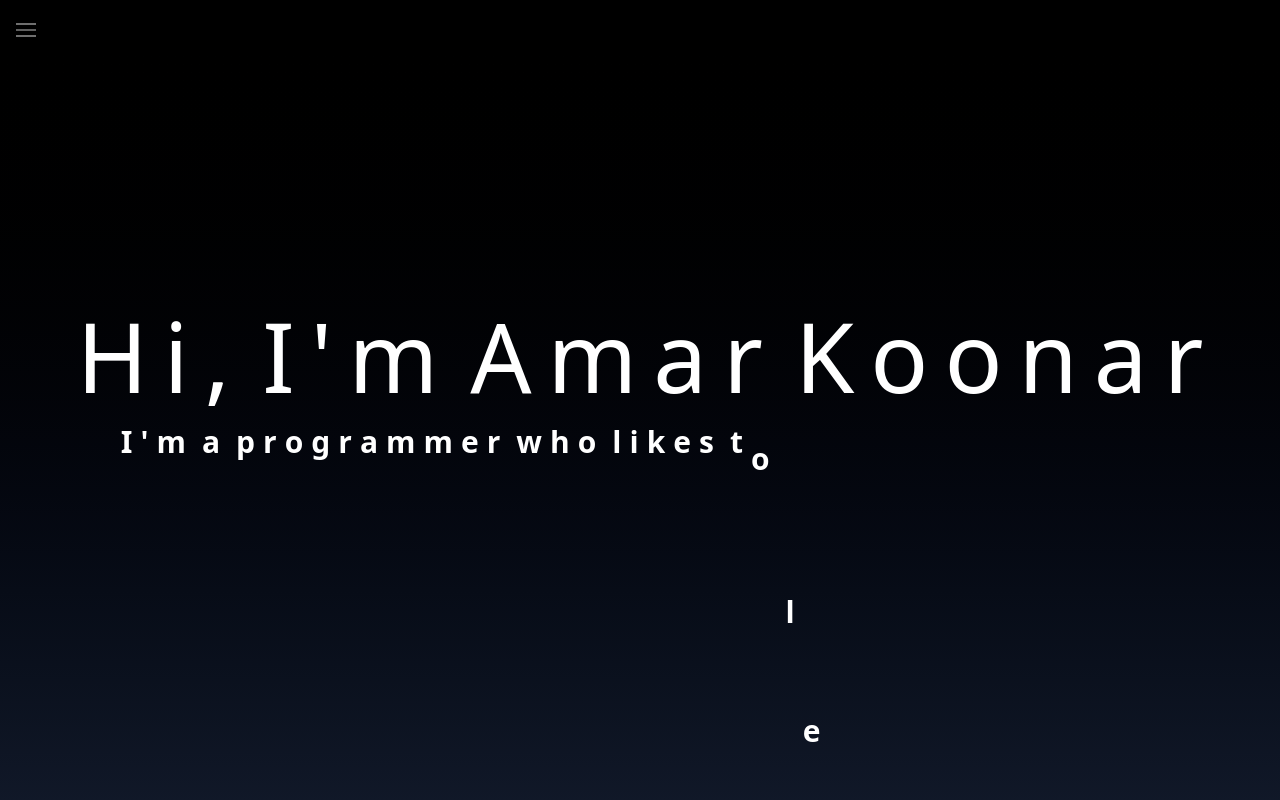
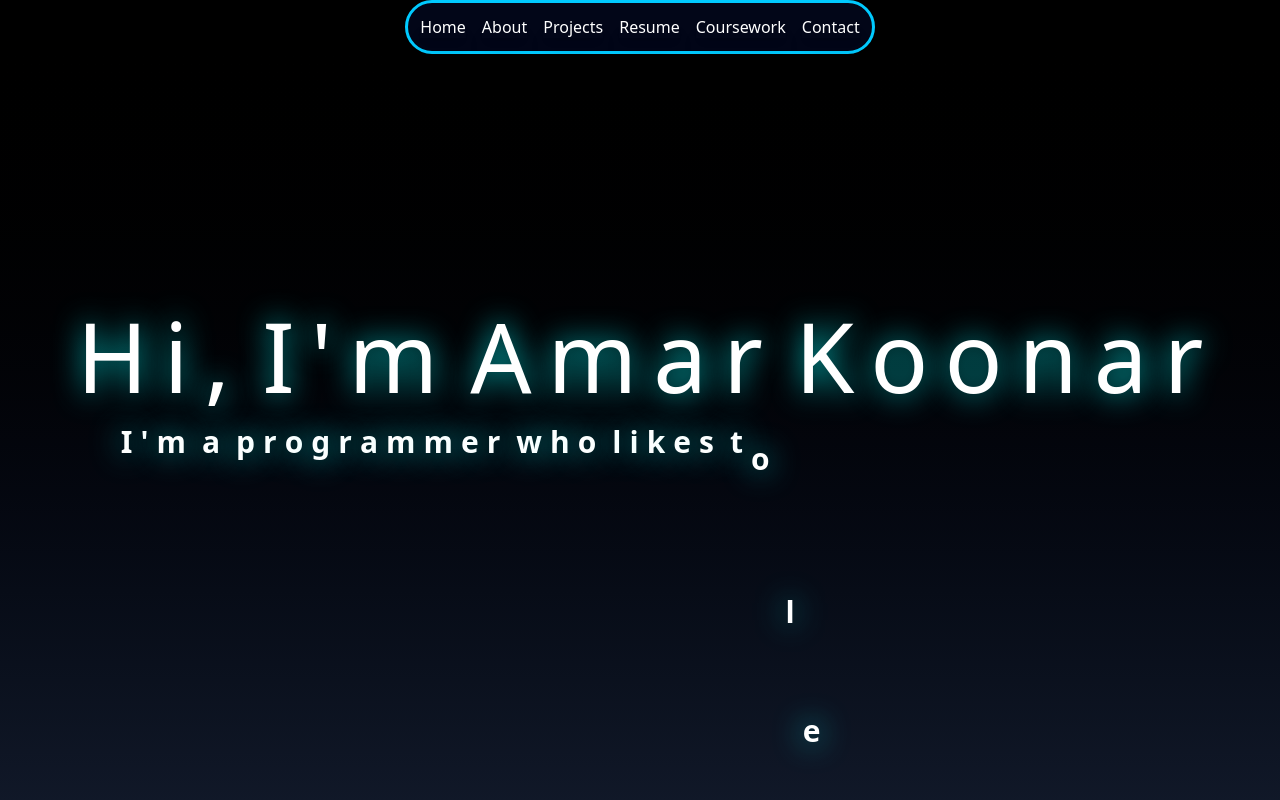
Before and after one commit to AmarKoonar/Amarkoonar.github.io, a Next.js app in the folder frontend/: page / in a window 1280 px wide. Shown: the top 800 px of the page. Built offline with nearby package versions, Linux system fonts and the light colour scheme.

Commit message:
navbar: changed the ui for navbar and made it look more modern

```diff
--- a/frontend/src/app/components/navbar.js
+++ b/frontend/src/app/components/navbar.js
@@ -8,10 +8,10 @@ export default function navbar() {
     }
   };
   return (
-    <div className="group fixed w-full -top-18 transition duration-300 hover:translate-y-15 z-50">
-            <nav className="p-3 sm:p-4 text-white flex flex-wrap justify-between items-center rounded-xl duration-500 shadow-xl/30 bg-slate-950 group-hover:shadow-[#00FFDE] border-[#00FFDE] lg:border-3 border-1">
-                <h1 className="text-xl sm:text-2xl font-bold">Amar Koonar</h1>
-                <div className="space-x-2 sm:space-x-4 text-sm sm:text-base">
+    <div className="group fixed w-full transition duration-300 z-50">
+      <div className="flex justify-center">
+            <nav className=" p-3 text-white flex flex-wrap justify-between items-center rounded-full duration-500 shadow-xl/30 bg-slate-950 group-hover:shadow-[#00FFDE] hover:border-[#00FFDE] border-[#00CAFF] lg:border-3 border-1">
+                <div className="space-x-2 p-0 sm:space-x-4 text-sm sm:text-base">
                 <a onClick={() => scrollToId("Title")} className="hover:cursor-pointer hover:underline shadow-xl">Home</a>
                 <a onClick={() => scrollToId("Aboutme")}  className="hover:cursor-pointer hover:underline shadow-xl ">About</a>
                 <a onClick={() => scrollToId("Projects")} className="hover:cursor-pointer hover:underline shadow-xl ">Projects</a>
@@ -20,9 +20,6 @@ export default function navbar() {
                 <a onClick={() => scrollToId("Contact")} className="hover:cursor-pointer hover:underline shadow-xl ">Contact</a>
                 </div>
         </nav>
-        <div className="h-16 w-full p-3 sm:p-4 text-white flex justify-between items-center">
-            <img src="/navbar1.png" alt="navbar icon" className="w-5 h-5">
-            </img>
         </div>
 
     </div>
--- a/frontend/src/app/sections/title.js
+++ b/frontend/src/app/sections/title.js
@@ -80,7 +80,7 @@ export default function Titlepage() {
           {visible && (
             <>
 
-              <div className="text-white flex flex-wrap justify-center text-2xl sm:text-6xl md:text-8xl mb-5 text-center px-6">
+              <div className="text-white flex flex-wrap justify-center text-2xl sm:text-6xl md:text-8xl mb-5 text-center px-6" style={{ textShadow: "0 0 30px rgba(0, 255, 255, 0.8)" }}>
 
                 {Title.map((letter, index) => (
                   <motion.span
@@ -97,7 +97,7 @@ export default function Titlepage() {
               </div>
 
 
-              <div className="text-white flex px-4 text-1xl lg:text-3xl font-bold flex-wrap justify-center mb-8">
+              <div className="text-white flex px-4 text-1xl lg:text-3xl font-bold flex-wrap justify-center mb-8" style={{ textShadow: "0 0 30px rgba(0, 255, 255, 0.8)" }}>
                 {title_dis.map((letter, index) => (
                   <motion.span
                     key={`title-dis-${index}`}
```
